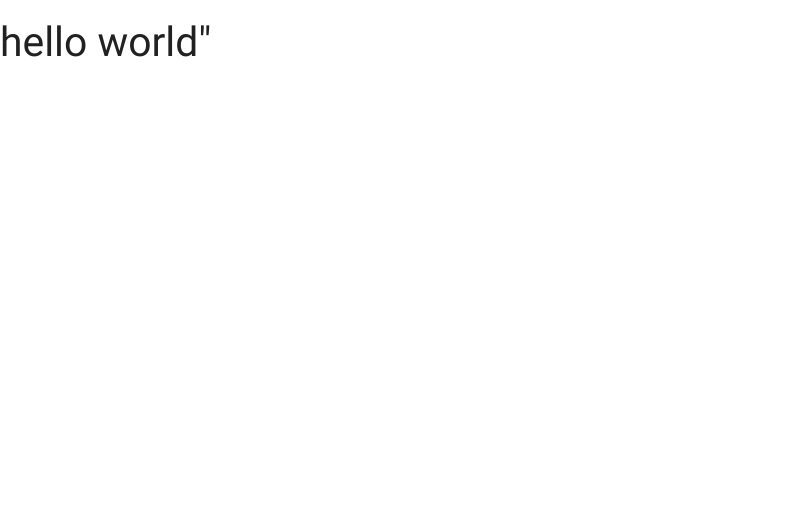
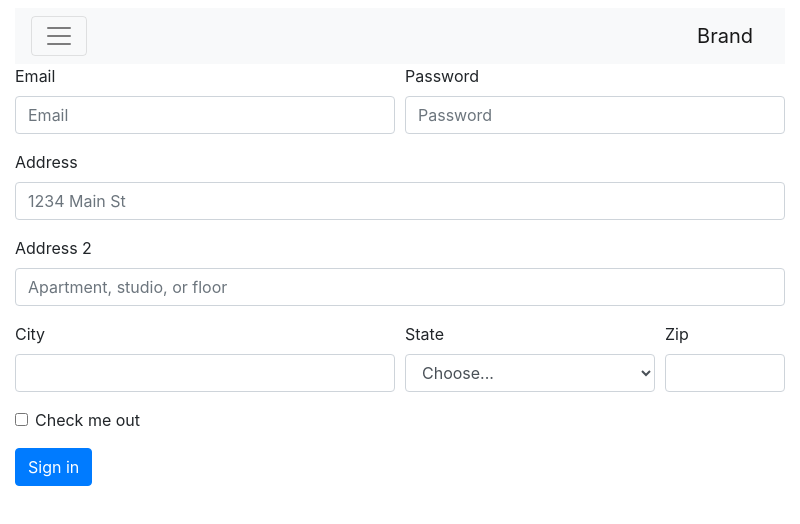
Before and after one commit to kaae-2/Scheduling, an Electron app: page index.html in a window 800 px wide. Drawn offline with nearby package versions, Linux system fonts and the light colour scheme.

Commit message:
added form

```diff
--- a/index.html
+++ b/index.html
@@ -1,10 +1,106 @@
-<!DOCTYPE html>
+<!doctype html>
 <html lang="en">
-<head>
-    <link rel="stylesheet" href="https://cdnjs.cloudflare.com/ajax/libs/materialize/0.100.2/css/materialize.min.css">
-    <title>Document</title>
-</head>
-<body>
-    <h3>hello world"</h3>
-</body>
+  <head>
+    <!-- Required meta tags -->
+    <meta charset="utf-8">
+    <meta name="viewport" content="width=device-width, initial-scale=1, shrink-to-fit=no">
+
+    <!-- Bootstrap CSS -->
+    <link rel="stylesheet" href="https://stackpath.bootstrapcdn.com/bootstrap/4.2.1/css/bootstrap.min.css" integrity="sha384-GJzZqFGwb1QTTN6wy59ffF1BuGJpLSa9DkKMp0DgiMDm4iYMj70gZWKYbI706tWS" crossorigin="anonymous">
+
+    <title>Hello, world!</title>
+  </head>
+  <body>
+    <h1></h1>
+
+    <!-- Navigational bar -->
+    <div class="container-fluid">
+            <div class="row">
+                <div class="col-md-12">
+                    <nav class="navbar navbar-expand-lg navbar-light bg-light">
+
+                        <button class="navbar-toggler" type="button" data-toggle="collapse" data-target="#bs-example-navbar-collapse-1">
+                            <span class="navbar-toggler-icon"></span>
+                        </button> <a class="navbar-brand" href="#">Brand</a>
+                        <div class="collapse navbar-collapse" id="bs-example-navbar-collapse-1">
+                            <ul class="navbar-nav">
+                                <li class="nav-item active">
+                                     <a class="nav-link" href="#">Link <span class="sr-only">(current)</span></a>
+                                </li>
+                                <li class="nav-item">
+                                     <a class="nav-link" href="#">Link</a>
+                                </li>
+                                <li class="nav-item dropdown">
+                                     <a class="nav-link dropdown-toggle" href="http://example.com" id="navbarDropdownMenuLink" data-toggle="dropdown">Dropdown link</a>
+                                    <div class="dropdown-menu" aria-labelledby="navbarDropdownMenuLink">
+                                         <a class="dropdown-item" href="#">Action</a> <a class="dropdown-item" href="#">Another action</a> <a class="dropdown-item" href="#">Something else here</a>
+                                        <div class="dropdown-divider">
+                                        </div> <a class="dropdown-item" href="#">Separated link</a>
+                                    </div>
+                                </li>
+                            </ul>
+                        </div>
+                    </nav>
+                </div>
+            </div>
+        </div>
+
+        <!-- Input form -->
+        <div class="container-fluid">
+        <form>
+                <div class="form-row">
+                  <div class="form-group col-md-6">
+                    <label for="inputEmail4">Email</label>
+                    <input type="email" class="form-control" id="inputEmail4" placeholder="Email">
+                  </div>
+                  <div class="form-group col-md-6">
+                    <label for="inputPassword4">Password</label>
+                    <input type="password" class="form-control" id="inputPassword4" placeholder="Password">
+                  </div>
+                </div>
+                <div class="form-group">
+                  <label for="inputAddress">Address</label>
+                  <input type="text" class="form-control" id="inputAddress" placeholder="1234 Main St">
+                </div>
+                <div class="form-group">
+                  <label for="inputAddress2">Address 2</label>
+                  <input type="text" class="form-control" id="inputAddress2" placeholder="Apartment, studio, or floor">
+                </div>
+                <div class="form-row">
+                  <div class="form-group col-md-6">
+                    <label for="inputCity">City</label>
+                    <input type="text" class="form-control" id="inputCity">
+                  </div>
+                  <div class="form-group col-md-4">
+                    <label for="inputState">State</label>
+                    <select id="inputState" class="form-control">
+                      <option selected>Choose...</option>
+                      <option>...</option>
+                    </select>
+                  </div>
+                  <div class="form-group col-md-2">
+                    <label for="inputZip">Zip</label>
+                    <input type="text" class="form-control" id="inputZip">
+                  </div>
+                </div>
+                <div class="form-group">
+                  <div class="form-check">
+                    <input class="form-check-input" type="checkbox" id="gridCheck">
+                    <label class="form-check-label" for="gridCheck">
+                      Check me out
+                    </label>
+                  </div>
+                </div>
+                <button type="submit" class="btn btn-primary">Sign in</button>
+              </form>
+              </div>
+
+
+
+    <!-- Optional JavaScript -->
+    <!-- jQuery first, then Popper.js, then Bootstrap JS -->
+    <script src="https://code.jquery.com/jquery-3.3.1.slim.min.js" integrity="sha384-q8i/X+965DzO0rT7abK41JStQIAqVgRVzpbzo5smXKp4YfRvH+8abtTE1Pi6jizo" crossorigin="anonymous"></script>
+    <script src="https://cdnjs.cloudflare.com/ajax/libs/popper.js/1.14.6/umd/popper.min.js" integrity="sha384-wHAiFfRlMFy6i5SRaxvfOCifBUQy1xHdJ/yoi7FRNXMRBu5WHdZYu1hA6ZOblgut" crossorigin="anonymous"></script>
+    <script src="https://stackpath.bootstrapcdn.com/bootstrap/4.2.1/js/bootstrap.min.js" integrity="sha384-B0UglyR+jN6CkvvICOB2joaf5I4l3gm9GU6Hc1og6Ls7i6U/mkkaduKaBhlAXv9k" crossorigin="anonymous"></script>
+  </body>
 </html>
```
